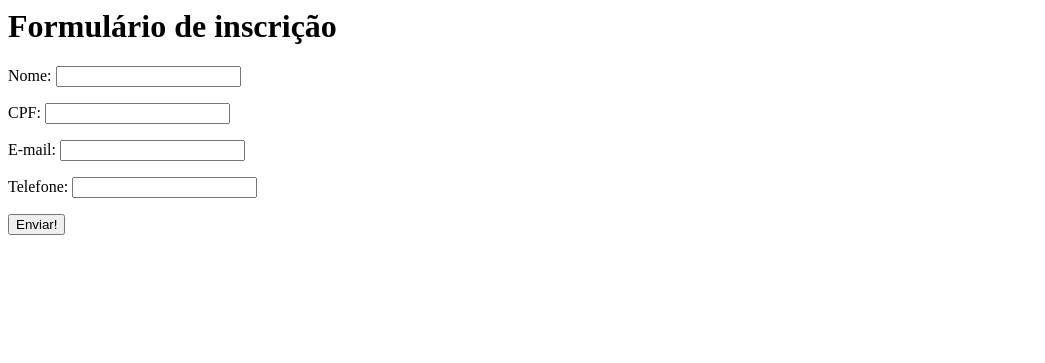
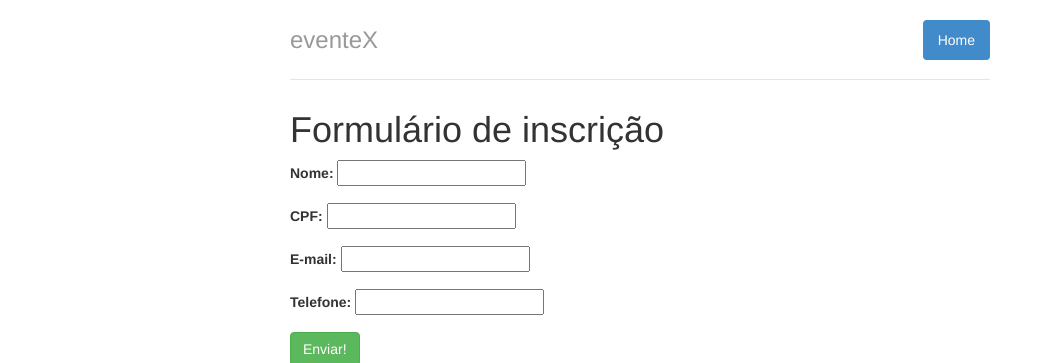
Before and after one commit to mguilarducci/wttd, a Django app: page /inscricao/ in a window 1280 px wide. Shown: the top 363 px of the page, without its empty margins (0-1045 px from the left). Before the commit the page ends 235 px from the top, so only its background shows below. Run offline with Django 3.2, Linux system fonts and the light colour scheme.

Commit message:
[aula-2] Habilitado o link de inscrição
Além disso, subscription_form.html agora está estendendo o layout base.

```diff
--- a/eventex/core/templates/base.html
+++ b/eventex/core/templates/base.html
@@ -36,10 +36,8 @@
                 <h3 class="text-muted">eventeX</h3>
             </div>
 
-            <div id="content">
-                {% block content %}
-                {% endblock content %}
-            </div>
+            {% block content %}
+            {% endblock content %}
 
             <div class="footer">
                  <p>&copy; 2013. <a rel="license" href="#">eventeX</a>, some rights reserved. <a rel="license" href="http://creativecommons.org/licenses/by-nc-sa/3.0/"><img alt="Creative Commons License" style="border-width:0" src="http://i.creativecommons.org/l/by-nc-sa/3.0/br/80x15.png" /></a><a href="http://www.djangoproject.com/" id="django"><img src="https://djangoproject.com/s/img/badges/djangosite100x25.gif" border="0" alt="A Django site." title="A Django site." /></a></p>
--- a/eventex/core/templates/index.html
+++ b/eventex/core/templates/index.html
@@ -4,7 +4,7 @@
         <img src="{{ STATIC_URL }}img/logo.png" />
         <h2>Bem-vindo ao eventeX</h2>
         <p>Você não pode perder esta oportunidade!</p>
-        <!-- <p><a class="btn btn-lg btn-success" href="#" role="button">Sign up today</a></p> -->
+        <p><a class="btn btn-lg btn-success" href="/inscricao/" role="button">Inscreva-se já!</a></p>
     </div>
 
 
--- a/eventex/subscriptions/templates/subscriptions/subscription_form.html
+++ b/eventex/subscriptions/templates/subscriptions/subscription_form.html
@@ -1,30 +1,33 @@
+{% extends 'base.html' %}
+{% block content %}
     <h1>Formulário de inscrição</h1>
 
-<form action="." method="POST">
+    <form action="." method="POST" role="form">
         {% csrf_token %}
-    <p>
+        <div class="form-group">
             <label for="{{ form.name.id_for_label }}">{{ form.name.label }}:</label>
             {{ form.name }}
             {{ form.name.errors }}
-    </p>
+        </div>
 
-    <p>
+        <div class="form-group">
             <label for="{{ form.cpf.id_for_label }}">{{ form.cpf.label }}:</label>
             {{ form.cpf }}
             {{ form.cpf.errors }}
-    </p>
+        </div>
 
-    <p>
+        <div class="form-group">
             <label for="{{ form.email.id_for_label }}">{{ form.email.label }}:</label>
             {{ form.email }}
             {{ form.email.errors }}
-    </p>
+        </div>
 
-    <p>
+        <div class="form-group">
             <label for="{{ form.phone.id_for_label }}">{{ form.phone.label }}:</label>
             {{ form.phone }}
             {{ form.phone.errors }}
-    </p>
+        </div>
 
-    <input type="submit" value="Enviar!" class="button" />
+        <input type="submit" value="Enviar!" class="btn btn-success" />
     </form>
+{% endblock content %}
```
Lines whose indentation alone changed are shown as unchanged.
